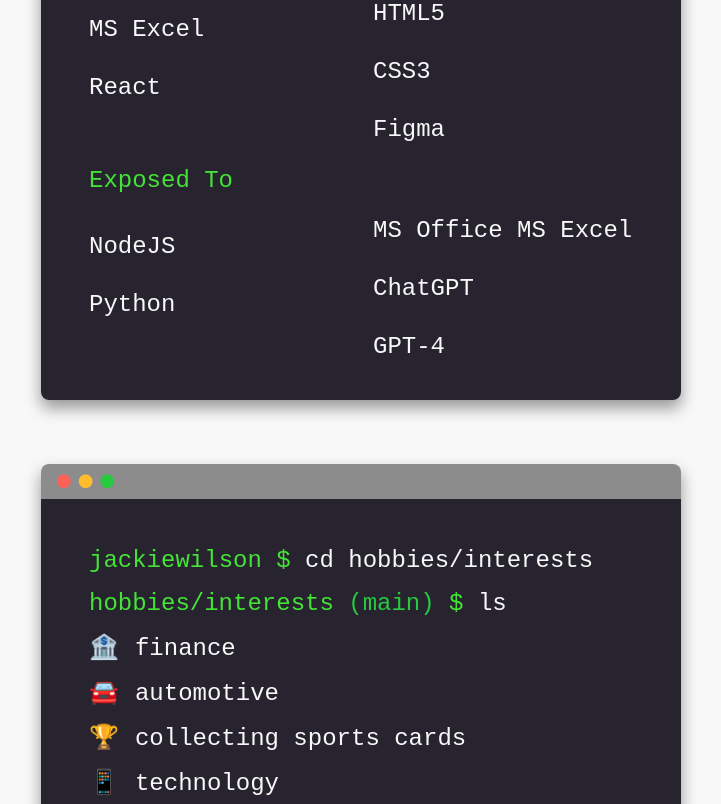
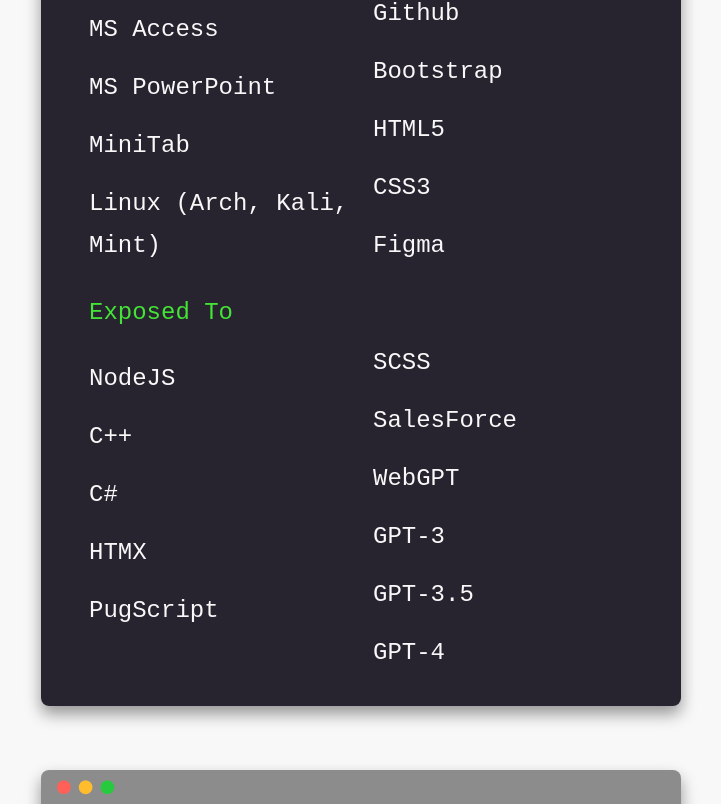
Before and after one commit to thejackiewilson/react-portfolio, a React (Create React App) app: page /about in a window 1280 px wide. Shown: the part 1276-2080 px from the top of the page, without its empty margins (279-1000 px from the left). Built offline with nearby package versions, Linux system fonts and the light colour scheme.

Commit message:
Update Info.js

```diff
--- a/src/info/Info.js
+++ b/src/info/Info.js
@@ -70,25 +70,25 @@
     bio: "As an MBA scholar with a passion for project management and strong business acumen, I bring expertise in computer skills including proficiency in Excel, PowerPoint, and various computer languages such as Python + JavaScript, alongside my love for data analysis to the professional arena. Eager to apply knowledge and skills to drive success in a fast-paced and challenging environment. My background in business and my ability to understand the big picture helps me make well-informed decisions and implement successful strategies. Open to new opportunities in various aspects of business & technology. Excited to see how we can work together! ",
     skills:
         {
-            proficientWith: ['JavaScript', 'Python', 'MS PowerBI', 'MS Excel', 'React', 'Git', 'Github', 'Bootstrap', 'HTML5', 'CSS3', 'Figma'],
-            exposedTo: ['NodeJS', 'Python', 'MS Office MS Excel', 'ChatGPT', 'GPT-4']
+            proficientWith: ['MS PowerBI', 'MS Excel', 'MS SharePoint', 'MS Access', 'MS PowerPoint', 'MiniTab', 'Linux (Arch, Kali, Mint)', 'JavaScript', 'Python', 'Git', 'Github', 'Bootstrap', 'HTML5', 'CSS3', 'Figma'],
+            exposedTo: ['NodeJS', 'C++', 'C#', 'HTMX', 'PugScript', 'SCSS', 'SalesForce', 'WebGPT', 'GPT-3', 'GPT-3.5', 'GPT-4']
         }
     ,
     hobbies: [
         {
-            label: 'finance',
+            label: 'stocks, options, bonds',
             emoji: '🏦'
         },
         {
-            label: 'automotive',
+            label: 'automotive trends research',
             emoji: '🚘'
         },
         {
-            label: 'collecting sports cards',
+            label: 'collecting sports cards - NBA, NFL, NHL, MLB',
             emoji: '🏆'
         },
         {
-            label: 'technology',
+            label: 'technology trend discussions',
             emoji: '📱'
         }
 // Same as above, change the emojis to match / relate to your hobbies or interests.
```
